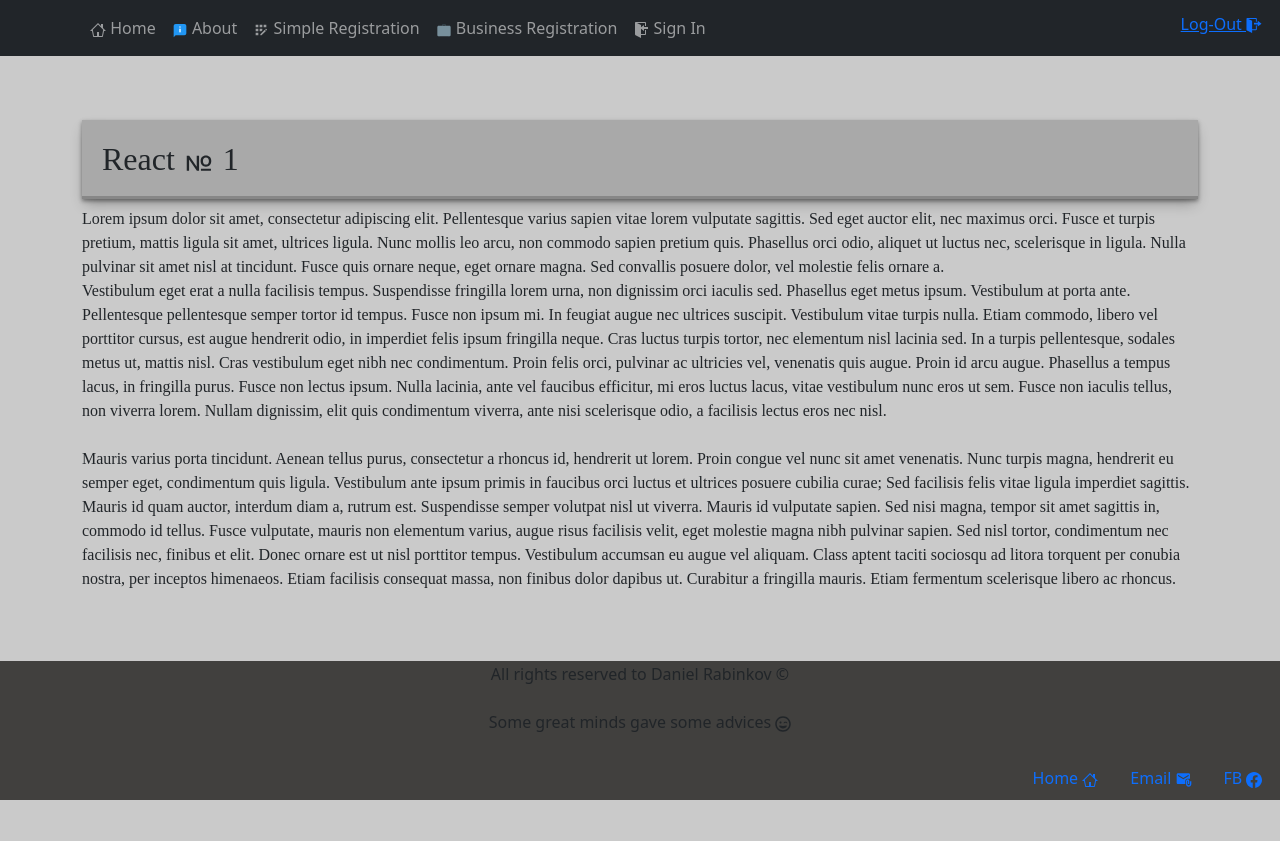
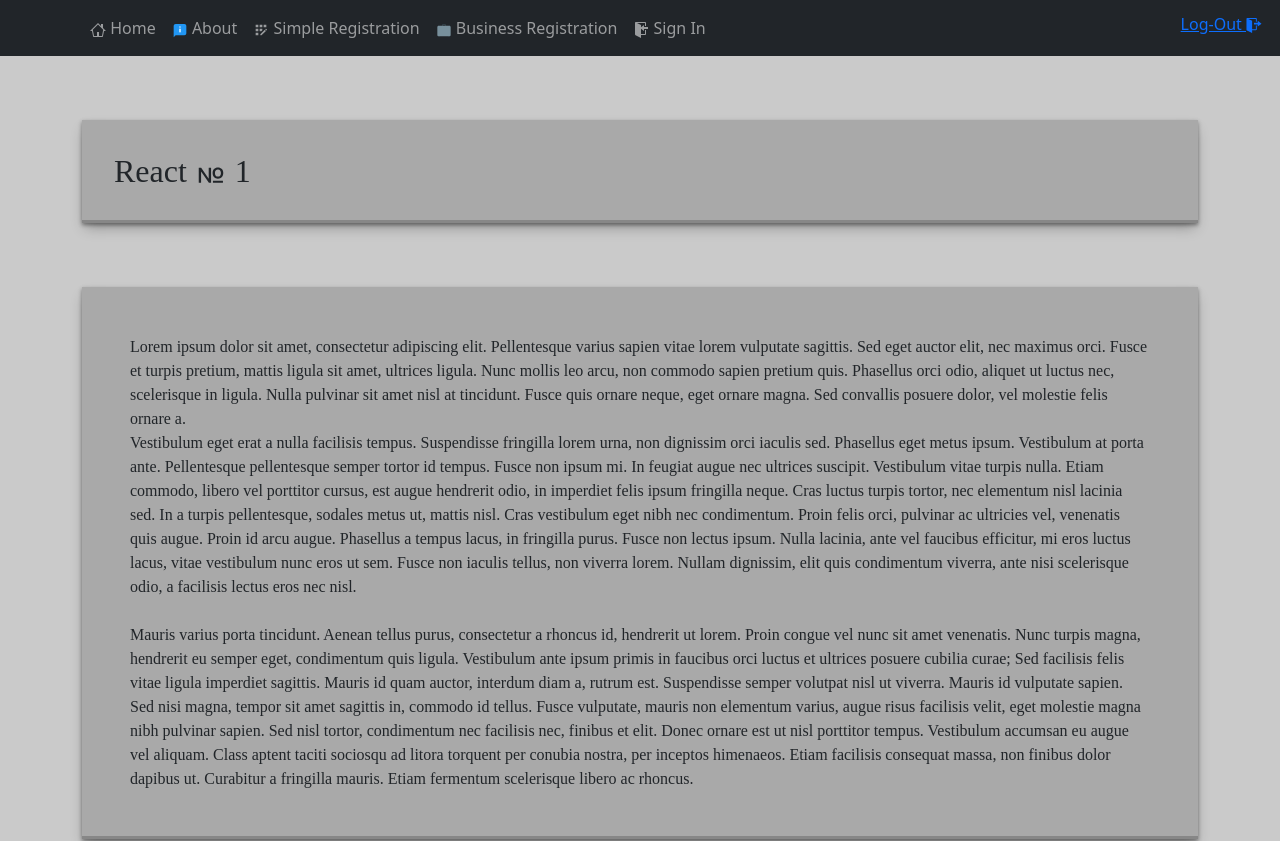
Before and after one commit to DannyRabinkov/publishing-cards, a React (Create React App) app: page /home in a window 1280 px wide. Shown: the top 841 px of the page. Before the commit the page ends 800 px from the top, so only its background shows below. Built offline with nearby package versions, Linux system fonts and the light colour scheme.

Commit message:
stying about paragraph

```diff
--- a/src/pages/HomePage.js
+++ b/src/pages/HomePage.js
@@ -4,11 +4,21 @@ function HomePage() {
   return (
     <>
       <Container>
-        <h1 style={{ fontFamily: "ariel", fontSize: "2rem", padding: "20px" }}>
+        <h1>
           {" "}
           React <AiOutlineFieldNumber></AiOutlineFieldNumber> 1
         </h1>
-        <p className="aboutPara" style={{ fontFamily: "ariel" }}>
+        <p
+          className="aboutPara"
+          style={{
+            fontFamily: "ariel",
+            boxShadow:
+              "rgba(0, 0, 0, 0.4) 0px 2px 4px, rgba(0, 0, 0, 0.3) 0px 7px 13px -3px, rgba(0, 0, 0, 0.2) 0px -3px 0px inset",
+            marginTop: "4rem",
+            padding: "3rem",
+            backgroundColor: "darkgray",
+          }}
+        >
           Lorem ipsum dolor sit amet, consectetur adipiscing elit. Pellentesque
           varius sapien vitae lorem vulputate sagittis. Sed eget auctor elit,
           nec maximus orci. Fusce et turpis pretium, mattis ligula sit amet,
```
